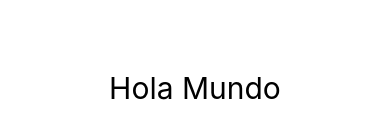
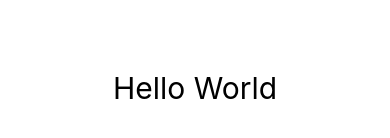
Before and after one commit to tris460/ReactNativeGists, a React Native app: screen / in a window 390 px wide. Shown: the part 334-472 px from the top of the page. Built offline with nearby package versions, Linux system fonts and the light colour scheme.

Commit message:
Add hello world in a different file

```diff
--- a/App.tsx
+++ b/App.tsx
@@ -1,18 +1,9 @@
 import React from 'react'
-import { Text, View } from 'react-native'
+import HelloWorld from './src/screens/HelloWorld'
 
 const App = () => {
   return (
-    <View style={{
-      flex: 1,
-      justifyContent: 'center' }}>
-      <Text style={{
-        fontSize: 30,
-        textAlign: 'center'
-      }}>
-        Hola Mundo
-        </Text>
-    </View>
+    <HelloWorld />
   )
 }
 
--- /dev/null
+++ b/src/screens/HelloWorld.tsx
@@ -0,0 +1,19 @@
+import React from 'react';
+import { Text, View } from 'react-native';
+
+const HelloWorld = () => {
+  return (
+    <View style={{
+        flex: 1,
+        justifyContent: 'center' }}>
+        <Text style={{
+          fontSize: 30,
+          textAlign: 'center'
+        }}>
+          Hello World
+          </Text>
+      </View>
+    )
+}
+
+export default HelloWorld;
```
